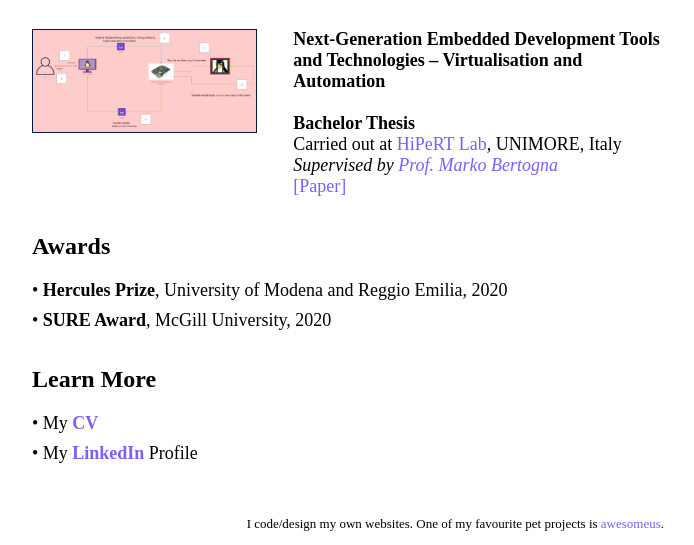
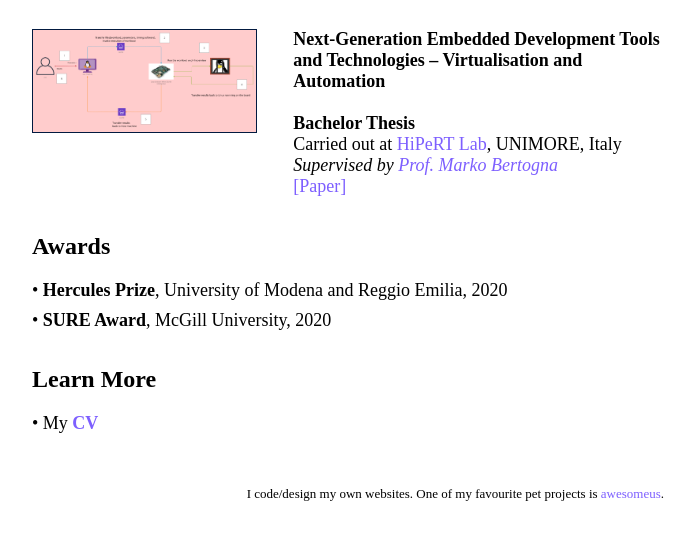
Before and after one commit to richidubey/richidubey.github.io, a plain HTML site: page index.html in a window 1280 px wide. Shown: the part 559-1104 px from the top of the page, without its empty margins (292-986 px from the left). After the commit the page ends 1074 px from the top, so only its background shows below. Drawn offline with Linux system fonts and the light colour scheme.

Commit message:
Remove linkedin

```diff
--- a/index.html
+++ b/index.html
@@ -86,9 +86,9 @@
                     &#8226 My <b><a href="./CV/CV_RichiDubey_June2021.pdf" target="_blank">CV</a></b>
                 </span>
 
-                <span style="display: block; margin-top: .5em; white-space: nowrap;">
+<!--                 <span style="display: block; margin-top: .5em; white-space: nowrap;">
                     &#8226 My <b><a href="https://www.linkedin.com/in/richidubey/" target="_blank">LinkedIn</a></b> Profile
-                </span>
+                </span> -->
             </div>
         </div>
 
```
